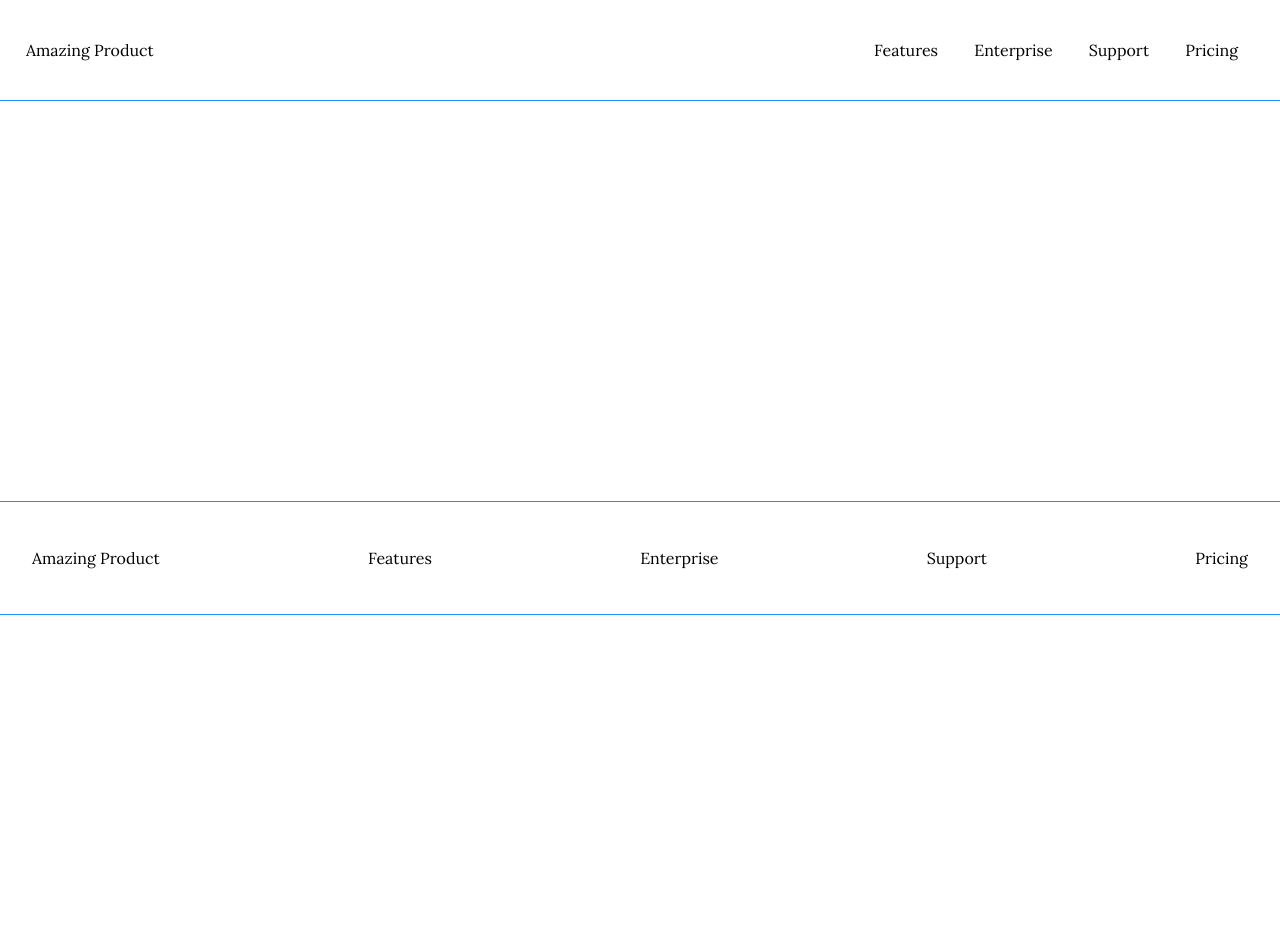
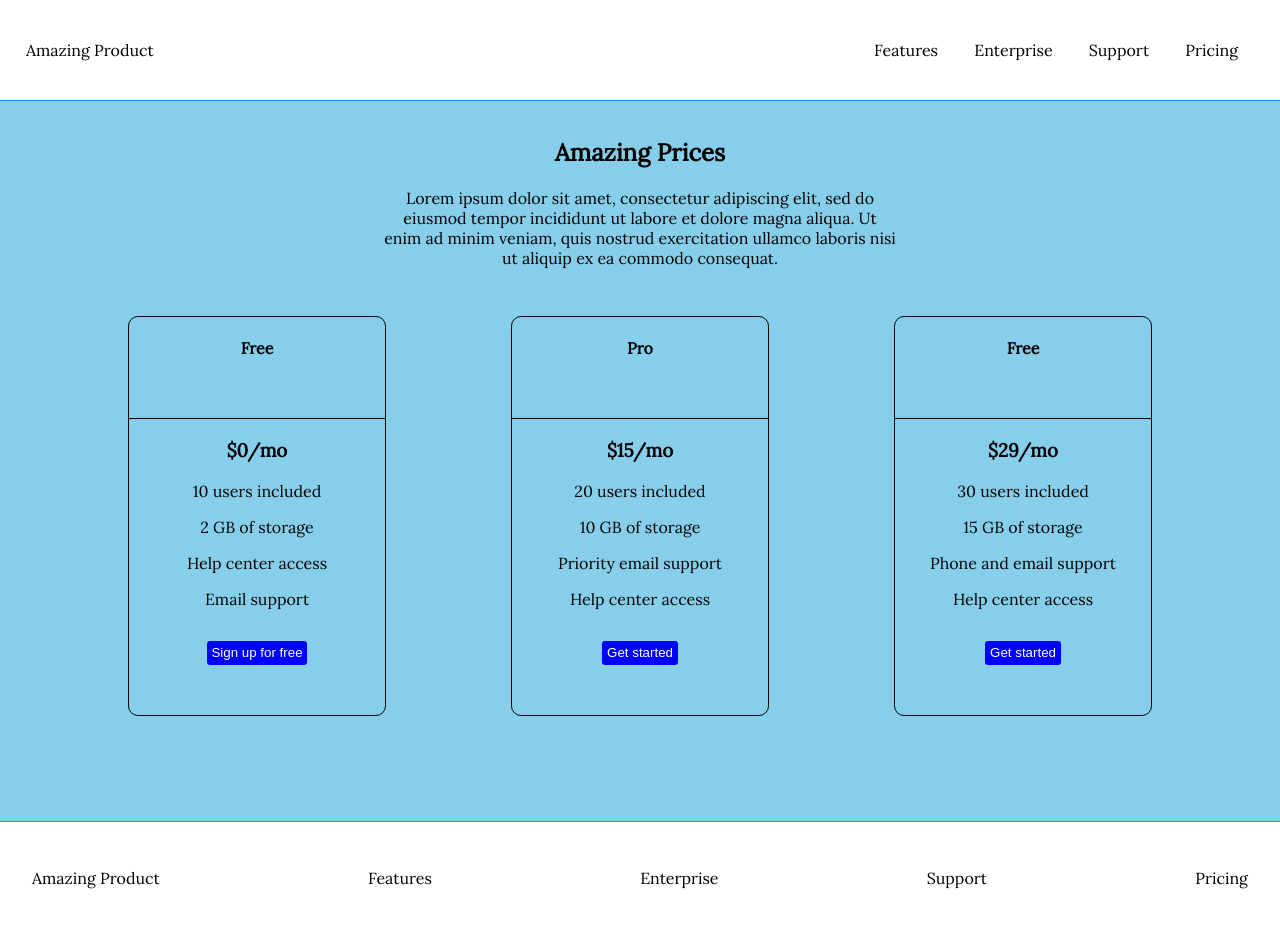
Before and after one commit to MellowPhi/awesome-prices, a plain HTML site: page src/index.html in a window 1280 px wide. Before the commit the page ends 800 px from the top, so only its background shows below. Drawn offline with Linux system fonts and the light colour scheme.

Commit message:
added prices for with 3 cards

```diff
--- a/src/index.html
+++ b/src/index.html
@@ -9,16 +9,69 @@
 <header>
     <a id="nav-brand">Amazing Product</a>
     <nav>
-        <a>Features</a>
-        <a>Enterprise</a>
-        <a>Support</a>
-        <a>Pricing</a>
+        <a id="nav-features">Features</a>
+        <a id="nav-enterprise">Enterprise</a>
+        <a id="nav-support">Support</a>
+        <a id="nav-pricing">Pricing</a>
     </nav>
-
 </header>
 
 <main>
+    <section id="card-description-section">
+    <h1>Amazing Prices</h1>
+    <p>Lorem ipsum dolor sit amet, consectetur adipiscing elit, sed do eiusmod
+        tempor incididunt ut labore et dolore magna aliqua. Ut enim ad minim veniam,
+        quis nostrud exercitation ullamco laboris nisi ut aliquip ex ea commodo consequat.
+    </p>
+    </section>
 
+    <section id="card-section">
+        <div class="card">
+            <div class="card-header">
+                <h4>Free</h4>
+            </div>
+            <div class="card-body">
+                <h3>$0/mo</h3>
+                <p>10 users included</p>
+                <p>2 GB of storage</p>
+                <p>Help center access</p>
+                <p>Email support</p>
+                <button>Sign up for free</button>
+            </div>
+        </div>
+
+        <div class="card">
+            <div class="card-header">
+                <h4>Pro</h4>
+            </div>
+            <div class="card-body">
+                <h3>$15/mo</h3>
+                <p>20 users included</p>
+                <p>10 GB of storage</p>
+                <p>Priority email support</p>
+                <p>Help center access</p>
+                <button>Get started</button>
+            </div>
+        </div>
+
+        <div class="card">
+            <div class="card-header">
+                <h4>Free</h4>
+            </div>
+            <div class="card-body">
+                <h3>$29/mo</h3>
+                <p>30 users included</p>
+                <p>15 GB of storage</p>
+                <p>Phone and email support</p>
+                <p>Help center access</p>
+                <button>Get started</button>
+            </div>
+        </div>
+
+
+
+
+    </section>
 </main>
 
 <footer>
--- a/src/style.css
+++ b/src/style.css
@@ -3,7 +3,7 @@
 body {
     font-family: 'Lora', serif;
     margin: 0;
-    padding: 0;
+    /*width: 100vw;*/
 }
 
 header {
@@ -27,7 +27,11 @@ a {
 }
 
 main {
-    height: 50vh;
+    height: 90vh;
+    background-color: skyblue;
+    display: flex;
+    flex-direction: column;
+    align-items: center;
 }
 
 footer {
@@ -37,5 +41,50 @@ footer {
     justify-content: space-between;
     align-items: center;
     border-top: 1px solid dodgerblue;
-    border-bottom: 1px solid dodgerblue;
 }
+
+#card-description-section {
+    max-height: 44vh;
+    width: 40vw;
+    text-align: center;
+    margin: 1rem;
+
+}
+
+#card-section {
+    /*border: 3px dotted aqua;*/
+    width: 80vw;
+    height: 50vh;
+    display: flex;
+    flex-direction: row;
+    justify-content: space-between;
+    margin: 1rem;
+}
+
+.card {
+    max-height: inherit;
+    width: 20vw;
+    border: 1px solid black;
+    border-radius: 10px;
+    text-align: center;
+}
+
+.card-header {
+    border-bottom: 1px solid black;
+    height: 10vh;
+    width: inherit;
+}
+
+.card-body {
+    height: 35vh;
+    width: inherit;
+}
+
+button {
+    background-color: blue;
+    color: white;
+    border: none;
+    margin: 1rem;
+    padding: 0.3rem;
+    border-radius: 0.2rem;
+}
```
